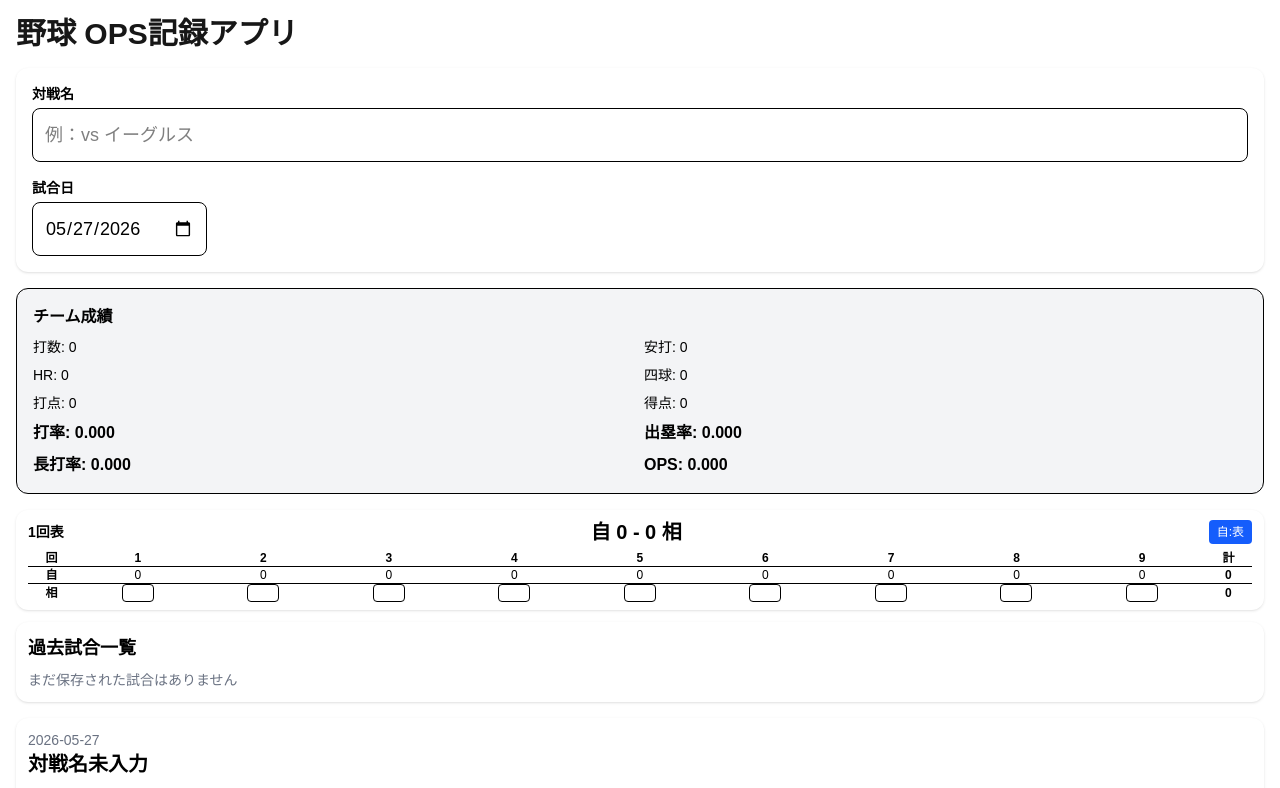
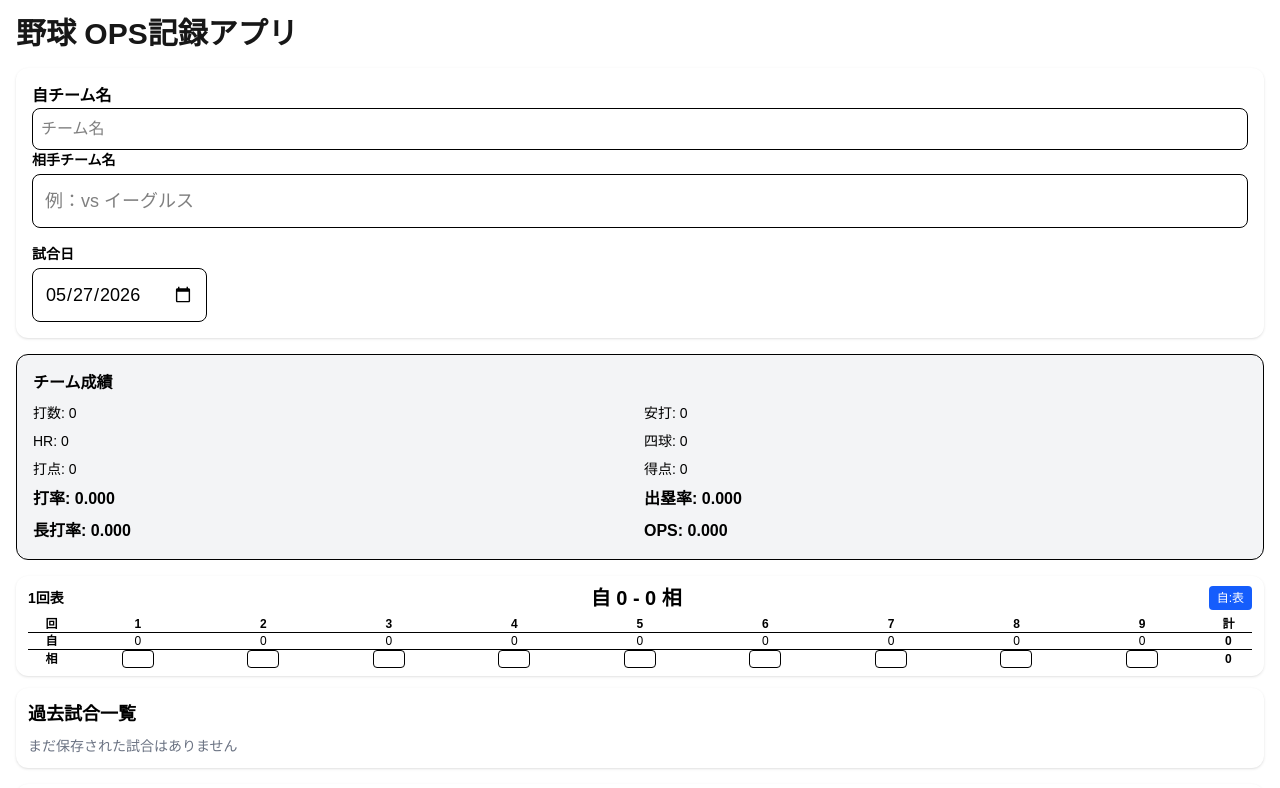
Before and after one commit to forcascreate-eng/baseball-ops-app, a Next.js app: page / in a window 1280 px wide. Shown: the top 788 px of the page. Built offline with nearby package versions, Linux system fonts and the light colour scheme.

Commit message:
add team names and simplify opponent input

```diff
--- a/app/page.tsx
+++ b/app/page.tsx
@@ -86,6 +86,7 @@ export default function Home() {
   const [gameDate, setGameDate] = useState(
     new Date().toISOString().split("T")[0]
   );
+  const [myTeamName, setMyTeamName] = useState("");
   const [opponentScores, setOpponentScores] = useState<number[]>(
     Array(9).fill(0)
   );
@@ -355,9 +356,19 @@ const restoreGameHistory = (index: number) => {
         野球 OPS記録アプリ
       </h1>
       <div className="bg-white text-black rounded-xl p-4 mb-4 shadow">
+       <label className="font-bold">自チーム名</label>
+
+       <input
+         value={myTeamName}
+         onChange={(e) => setMyTeamName(e.target.value)}
+         placeholder="チーム名"
+         className="border rounded-lg p-2 w-full"
+       />
+
        <label className="block text-sm font-bold mb-1">
-         対戦名
+         相手チーム名
        </label>
+
        <input
          value={gameTitle}
          onChange={(e) => setGameTitle(e.target.value)}
@@ -555,9 +566,18 @@ const restoreGameHistory = (index: number) => {
       {gameTitle || "対戦名未入力"}
     </div>
 
-    <div className="text-3xl font-bold mb-3">
-      自 {myTotalScore} - {opponentTotalScore} 相
+    <div className="text-2xl font-bold mb-3">
+      {myTeamName}
     </div>
+
+    <div className="text-4xl font-bold mb-3">
+     {myTotalScore} - {opponentTotalScore}
+    </div>
+
+    <div className="text-2xl font-bold mb-3">
+      {gameTitle}
+    </div>
+
     <div className="grid grid-cols-2 gap-2 mt-4 text-sm">
       <div>チーム打率: {teamStats.avg}</div>
       <div>チームOPS: {teamStats.ops}</div>
```
